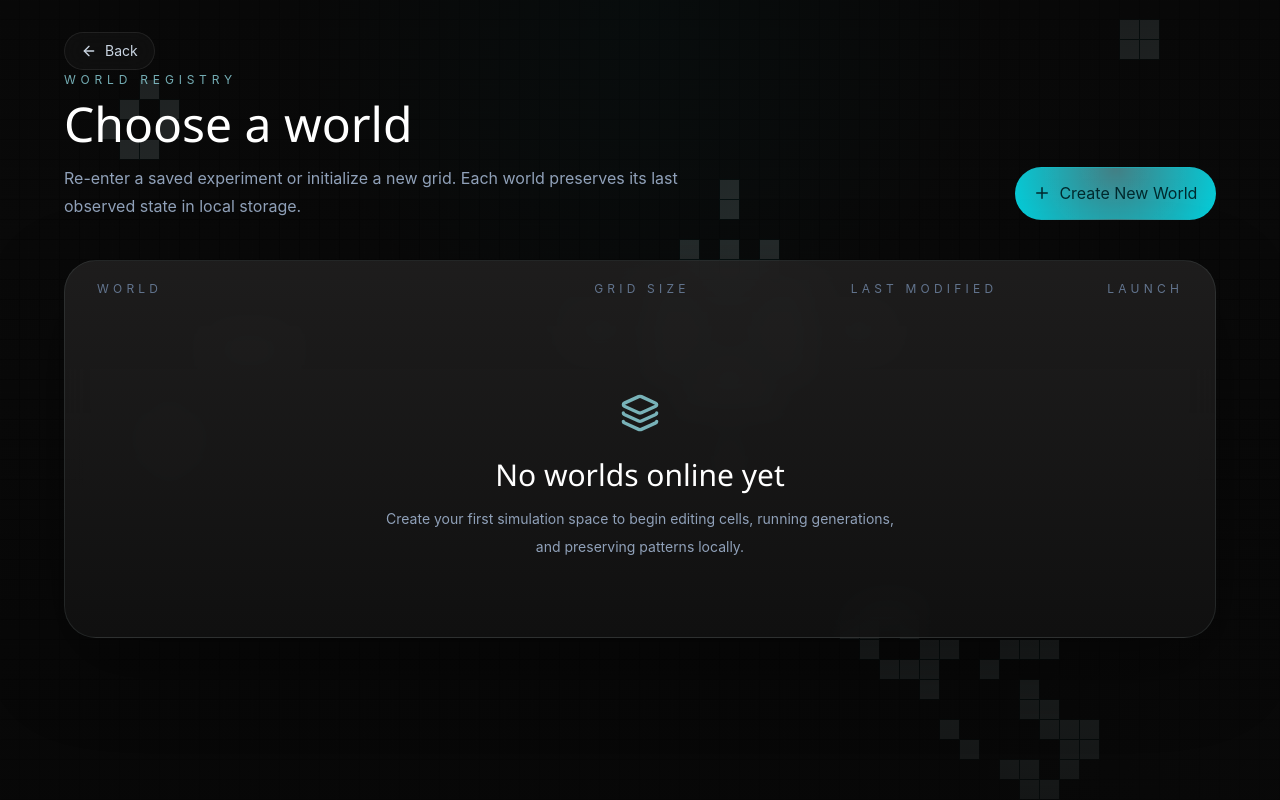
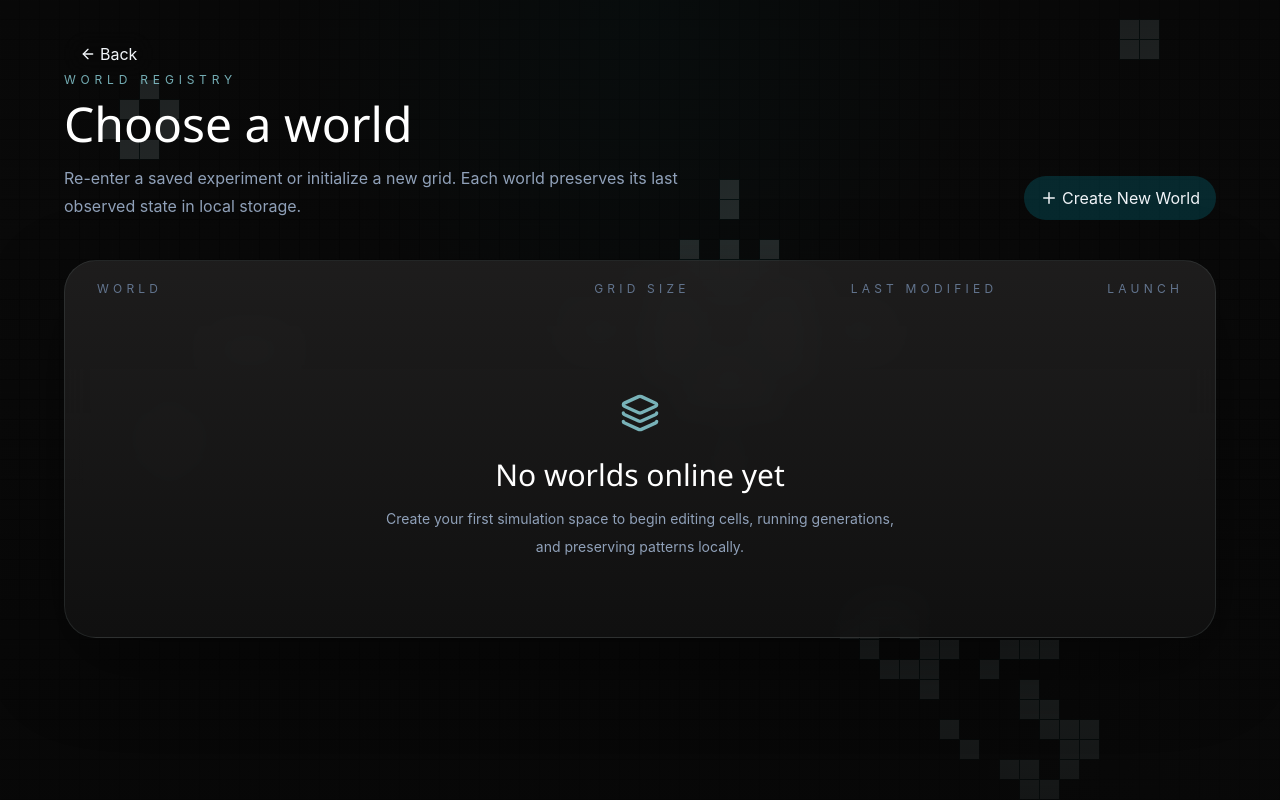
Before and after one commit to maorts14/game-of-life, a React (Vite) app in the folder frontend/: page /worlds in a window 1280 px wide. Built offline with nearby package versions, Linux system fonts and the light colour scheme.

Commit message:
checkpoint before create butotn change

```diff
--- /dev/null
+++ b/frontend/src/components/ResponsiveIconButton.tsx
@@ -0,0 +1,76 @@
+import type { ButtonHTMLAttributes, ReactNode } from "react";
+import { Link } from "react-router-dom";
+
+type CommonProps = {
+  icon: ReactNode;
+  mobileLabel: string;
+  desktopLabel?: string;
+  accent?: boolean;
+  active?: boolean;
+  className?: string;
+};
+
+type LinkLikeProps = CommonProps & {
+  to: string;
+  onClick?: never;
+  type?: never;
+};
+
+type ButtonLikeProps = CommonProps & {
+  to?: never;
+  onClick?: ButtonHTMLAttributes<HTMLButtonElement>["onClick"];
+  type?: ButtonHTMLAttributes<HTMLButtonElement>["type"];
+};
+
+type ResponsiveIconButtonProps = LinkLikeProps | ButtonLikeProps;
+
+function joinClasses(...values: Array<string | false | null | undefined>) {
+  return values.filter(Boolean).join(" ");
+}
+
+function getButtonClasses({ accent, active, className }: Pick<CommonProps, "accent" | "active" | "className">) {
+  return joinClasses(
+    "flex min-w-[56px] shrink-0 flex-col items-center justify-center gap-1 rounded-[14px] px-2 py-1.5 text-slate-300 transition",
+    accent
+      ? "bg-cyan-400/16 text-cyan-100 hover:bg-cyan-400/22"
+      : active
+        ? "bg-white/[0.08] text-cyan-200"
+        : "hover:bg-white/[0.04] hover:text-white",
+    "sm:control-button sm:min-w-0 sm:flex-row sm:rounded-full sm:px-4 sm:py-2.5 sm:text-[16px] sm:text-inherit",
+    className,
+  );
+}
+
+function ButtonContent({ icon, mobileLabel, desktopLabel }: Pick<CommonProps, "icon" | "mobileLabel" | "desktopLabel">) {
+  return (
+    <>
+      {icon}
+      <span className="whitespace-nowrap text-[9px] uppercase tracking-[0.14em] sm:hidden">{mobileLabel}</span>
+      <span className="hidden sm:inline">{desktopLabel ?? mobileLabel}</span>
+    </>
+  );
+}
+
+export function ResponsiveIconButton(props: ResponsiveIconButtonProps) {
+  const content = (
+    <ButtonContent
+      icon={props.icon}
+      mobileLabel={props.mobileLabel}
+      desktopLabel={props.desktopLabel}
+    />
+  );
+
+  if ("to" in props && props.to) {
+    return (
+      <Link to={props.to} className={getButtonClasses(props)}>
+        {content}
+      </Link>
+    );
+  }
+
+  return (
+    <button type={props.type ?? "button"} onClick={props.onClick} className={getButtonClasses(props)}>
+      {content}
+    </button>
+  );
+}
--- a/frontend/src/screens/AboutScreen.tsx
+++ b/frontend/src/screens/AboutScreen.tsx
@@ -1,6 +1,6 @@
-import { Link } from "react-router-dom";
 import { ArrowLeft } from "lucide-react";
 import { BackgroundLifeCanvas } from "../components/BackgroundLifeCanvas";
+import { ResponsiveIconButton } from "../components/ResponsiveIconButton";
 
 export function AboutScreen() {
   return (
@@ -12,17 +12,28 @@ export function AboutScreen() {
         tickMs={220}
       />
       <div className="absolute inset-0 bg-[linear-gradient(180deg,rgba(6,6,6,0.82)_0%,rgba(6,6,6,0.72)_45%,rgba(6,6,6,0.9)_100%)]" />
-      <div className="relative z-10 mx-auto grid min-h-[calc(100vh-3rem)] max-w-7xl grid-cols-1 gap-8 xl:min-h-[calc(100vh-5rem)] xl:gap-10 xl:grid-cols-[0.8fr_1.2fr]">
+      <div className="absolute left-4 top-4 z-20 sm:hidden">
+        <ResponsiveIconButton
+          to="/"
+          icon={<ArrowLeft size={18} />}
+          mobileLabel="Home"
+          desktopLabel="Return Home"
+        />
+      </div>
+      <div className="relative z-10 mx-auto grid min-h-[calc(100vh-3rem)] max-w-7xl grid-cols-1 gap-8 pt-14 sm:pt-0 xl:min-h-[calc(100vh-5rem)] xl:gap-10 xl:grid-cols-[0.8fr_1.2fr]">
         <div className="flex flex-col justify-between">
           <div>
             <p className="text-xs uppercase tracking-[0.4em] text-cyan-200/70">The Protocol</p>
             <h1 className="font-display mt-4 text-5xl leading-none text-white sm:mt-6 sm:text-6xl">About this simulator</h1>
           </div>
 
-          <Link to="/" className="control-button w-fit">
-            <ArrowLeft size={18} />
-            Return Home
-          </Link>
+          <ResponsiveIconButton
+            to="/"
+            icon={<ArrowLeft size={18} />}
+            mobileLabel="Home"
+            desktopLabel="Return Home"
+            className="hidden w-fit self-start sm:flex"
+          />
         </div>
 
         <div className="panel ghost-border rounded-[28px] px-5 py-6 sm:rounded-[32px] sm:px-7 sm:py-8 xl:px-12 xl:py-10">
--- a/frontend/src/screens/WorldsScreen.tsx
+++ b/frontend/src/screens/WorldsScreen.tsx
@@ -1,7 +1,8 @@
 import { useState } from "react";
 import { Plus, ArrowRight, ArrowLeft, Layers3 } from "lucide-react";
-import { Link, useNavigate } from "react-router-dom";
+import { useNavigate } from "react-router-dom";
 import { BackgroundLifeCanvas } from "../components/BackgroundLifeCanvas";
+import { ResponsiveIconButton } from "../components/ResponsiveIconButton";
 import { WorldModal } from "../components/WorldModal";
 import { useGameStore, useWorldSummaries } from "../store/gameStore";
 import { formatDate } from "../utils/formatters";
@@ -40,13 +41,13 @@ export function WorldsScreen() {
       />
 
       <div className="absolute left-4 top-4 z-10 sm:left-6 sm:top-6 xl:left-16 xl:top-8">
-        <Link
+        <ResponsiveIconButton
           to="/"
-          className="inline-flex items-center gap-2 rounded-full border border-white/8 bg-white/[0.03] px-4 py-2 text-sm text-slate-300 backdrop-blur-md transition hover:border-cyan-300/25 hover:bg-white/[0.06] hover:text-white"
-        >
-          <ArrowLeft size={16} />
-          Back
-        </Link>
+          icon={<ArrowLeft size={16} />}
+          mobileLabel="Back"
+          desktopLabel="Back"
+          className="backdrop-blur-md"
+        />
       </div>
 
       <div className="relative z-10 mx-auto max-w-7xl">
@@ -60,14 +61,14 @@ export function WorldsScreen() {
             </p>
           </div>
 
-          <button
+          <ResponsiveIconButton
+            icon={<Plus size={18} />}
+            mobileLabel="Create"
+            desktopLabel="Create New World"
             onClick={() => setIsModalOpen(true)}
-            className="control-button w-full justify-center sm:w-fit sm:shrink-0"
-            data-accent="true"
-          >
-            <Plus size={18} />
-            Create New World
-          </button>
+            accent
+            className="w-full sm:w-fit sm:shrink-0"
+            />
         </div>
 
         <div className="panel ghost-border mt-8 overflow-hidden rounded-[24px] sm:mt-10 sm:rounded-[32px]">
```
Also changed, not shown: frontend/src/screens/GameScreen.tsx (+39 -50 lines).
